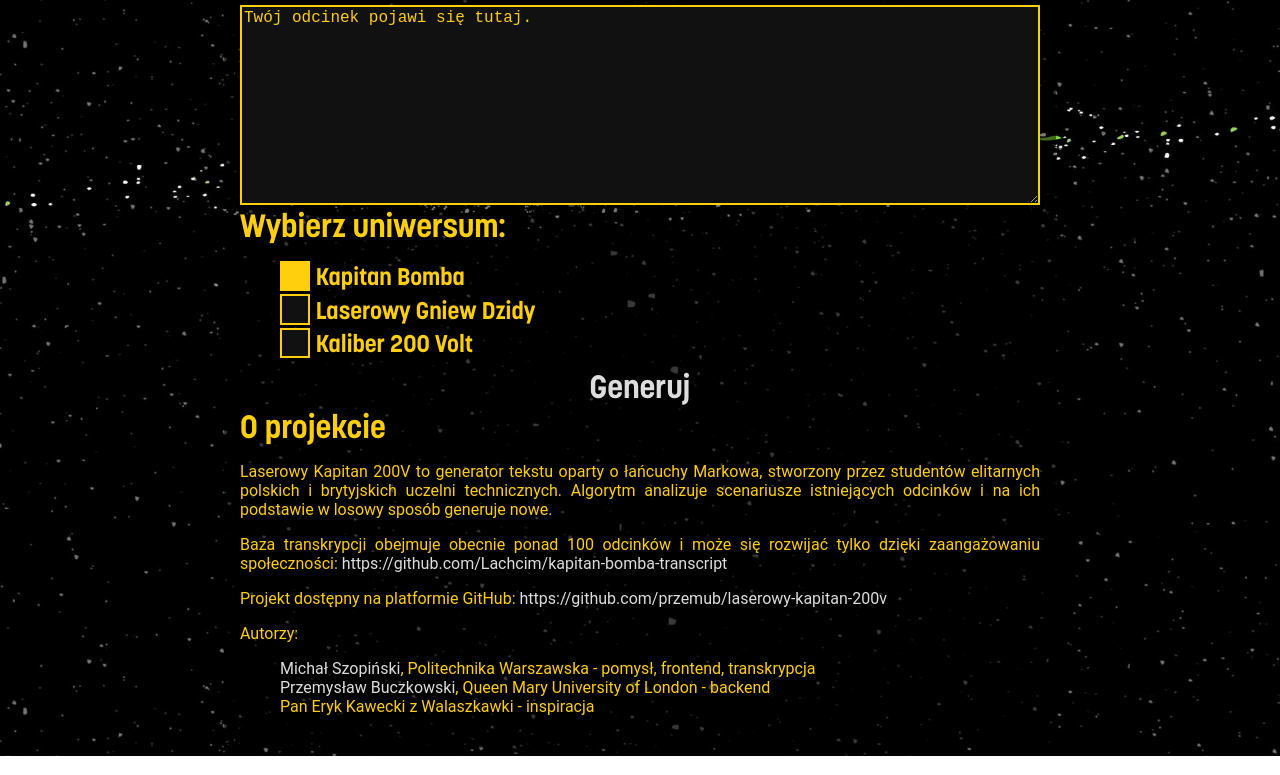
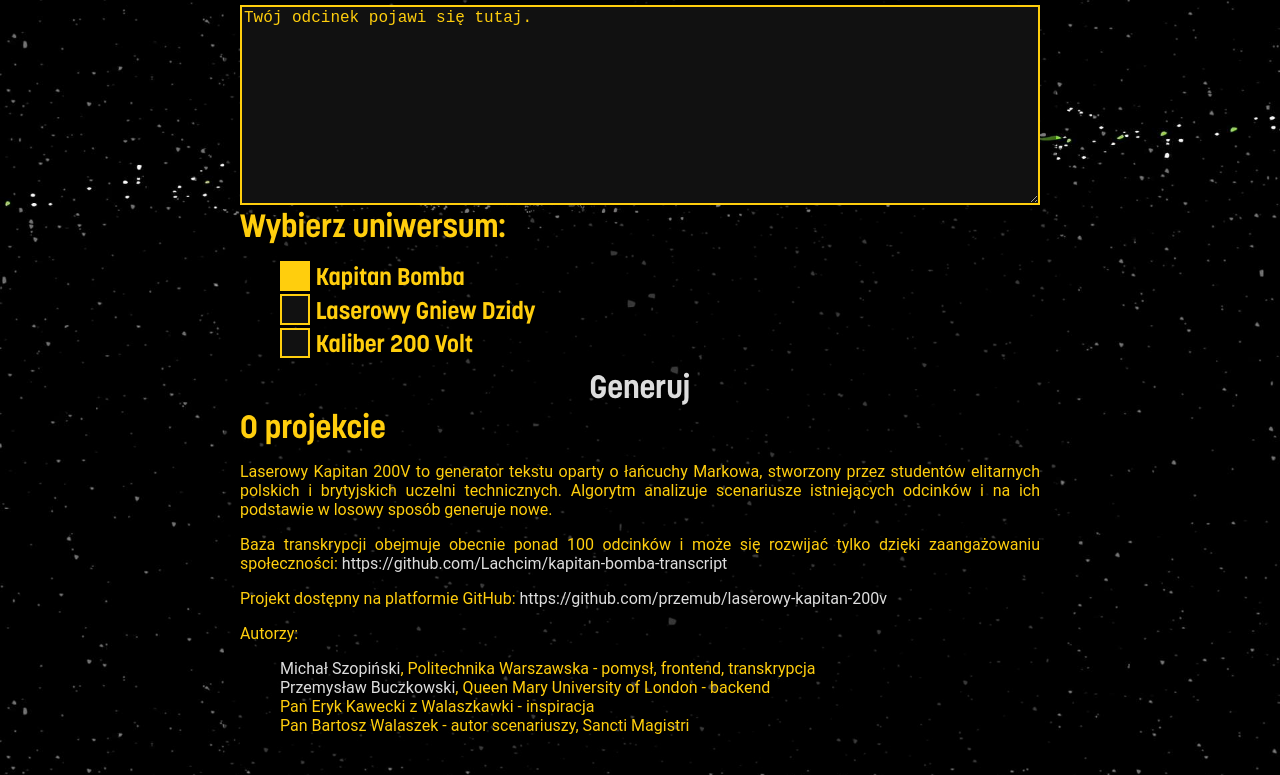
Before and after one commit to przemub/laserowy-kapitan-200v, a plain HTML site: page frontend/index.html in a window 1280 px wide. Shown: the part 491-1266 px from the top of the page. Drawn offline with Linux system fonts and the light colour scheme.

Commit message:
Credit Mr Walaszek as well

```diff
--- a/frontend/index.html
+++ b/frontend/index.html
@@ -61,6 +61,7 @@
 					<li><a href="https://github.com/Lachcim">Michał Szopiński</a>, Politechnika Warszawska - pomysł, frontend, transkrypcja</li>
 					<li><a href="https://github.com/przemub">Przemysław Buczkowski</a>, Queen Mary University of London - backend</li>
 					<li>Pan Eryk Kawecki z Walaszkawki - inspiracja</li>
+					<li>Pan Bartosz Walaszek - autor scenariuszy, Sancti Magistri</li>
 				</ul>
 			</p>
 		</div>
```
